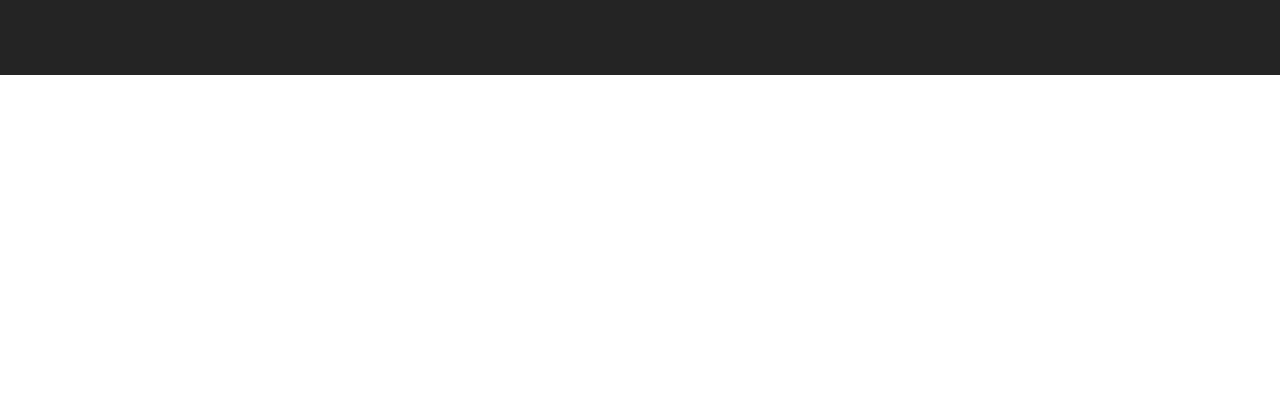
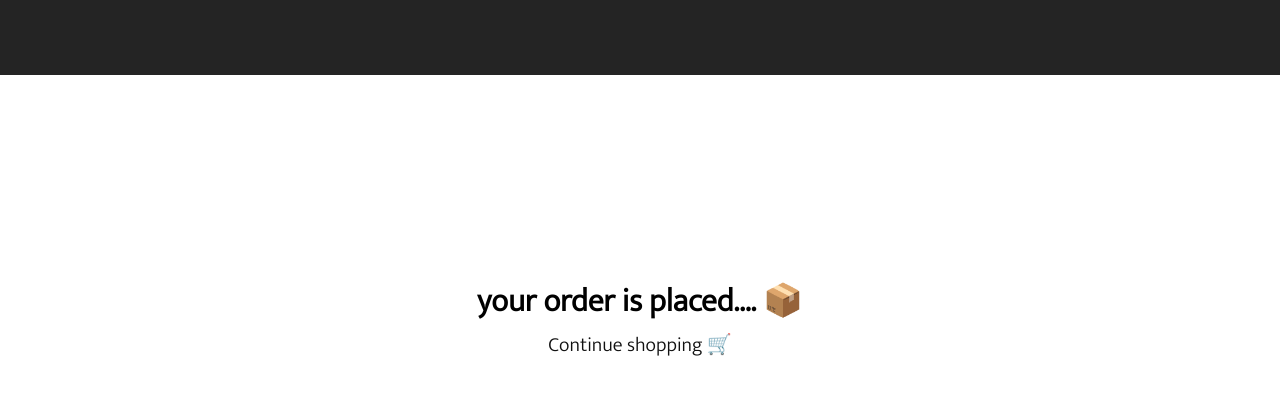
Before and after one commit to anandhu-as/shopping-cart, a React (Vite) app: page /order in a window 1280 px wide. Before the commit this address had no page. Shown: the top 394 px of the page. Built offline with nearby package versions, Linux system fonts and the light colour scheme.

Commit message:
managing products in cart

```diff
--- a/src/App.jsx
+++ b/src/App.jsx
@@ -4,6 +4,7 @@ import { BrowserRouter, Route, Routes } from "react-router-dom";
 import Cart from "./Components/Cart/Cart";
 import Shop from "./Components/Shop/Shop";
 import { CartProvider } from "./CartContext/CartContext";
+import Order from "./Components/Order/Order";
 const App = () => {
   return (
     <>
@@ -13,6 +14,7 @@ const App = () => {
         <Routes>
           <Route path="/" element={<Shop />} />
           <Route path="/cart" element={<Cart />} />
+          <Route path="/order" element={<Order/>}/>
         </Routes>
       </BrowserRouter>
       </CartProvider>
--- a/src/Components/Cart/Cart.jsx
+++ b/src/Components/Cart/Cart.jsx
@@ -2,6 +2,7 @@ import React from "react";
 import { useContext } from "react";
 import { CartContext } from "../../CartContext/CartContext";
 import "../../Styles/Cart.css";
+import { Link } from "react-router-dom";
 const Cart = () => {
   const { cartItems, removeFromCart, ClearCart } = useContext(CartContext);
   const handleRemove = (productId) => removeFromCart(productId);
@@ -19,7 +20,16 @@ const Cart = () => {
               <h4>{product.count} items</h4>{" "}
             </h1>
             {/* in cartContext conditionally checked */}
-            <button className="buy-button">Buy Now</button>
+            <Link to="/order">
+              {" "}
+              <button
+                className="buy-button"
+                onClick={() => handleRemove(product.id)}
+              >
+                Buy Now
+              </button>
+            </Link>
+
             <button
               className="remove-button"
               onClick={() => handleRemove(product.id)}
--- /dev/null
+++ b/src/Components/Order/Order.jsx
@@ -0,0 +1,13 @@
+import React from 'react'
+import { Link } from 'react-router-dom'
+import "../../Styles/Order.css"
+const Order = () => {
+  return (
+    <div className='order-container'>
+        <h1>your order is placed.... 📦</h1>
+        <Link to='/'>Continue shopping 	🛒</Link>
+    </div>
+  )
+}
+
+export default Order
--- /dev/null
+++ b/src/Styles/Order.css
@@ -0,0 +1,11 @@
+
+.order-container{
+    text-align: center;
+    padding-top: 200px;
+}
+.order-container a{
+        text-decoration: none;
+        color: #111;
+        font-size: 20px;
+
+}
```
